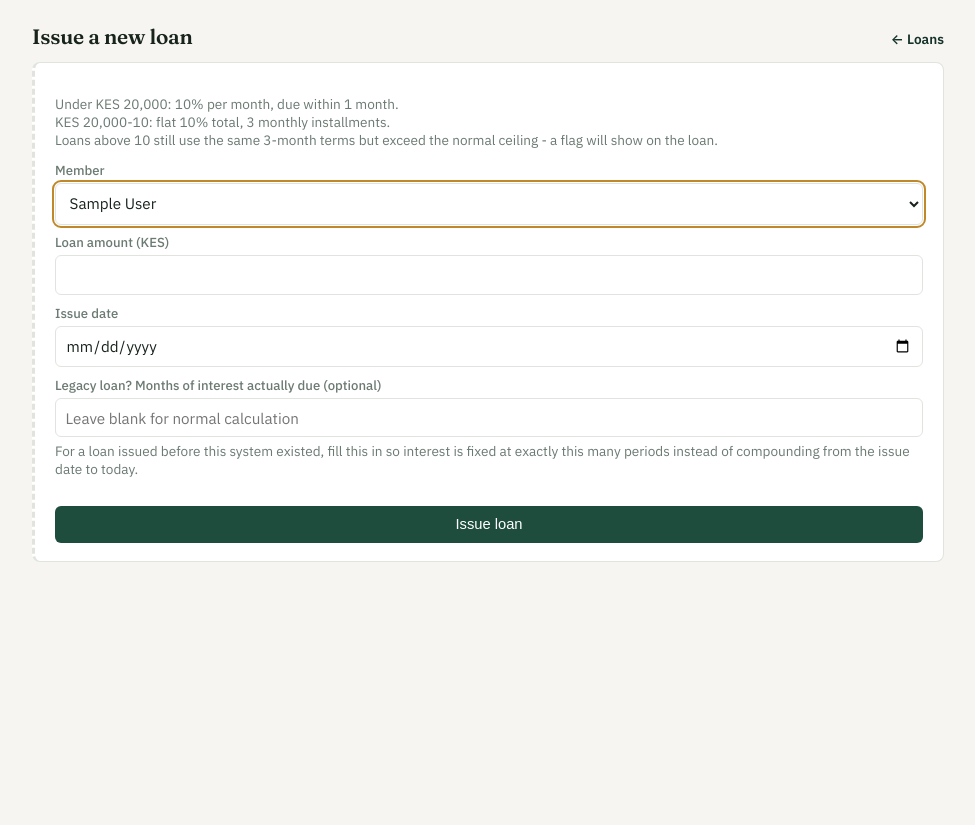
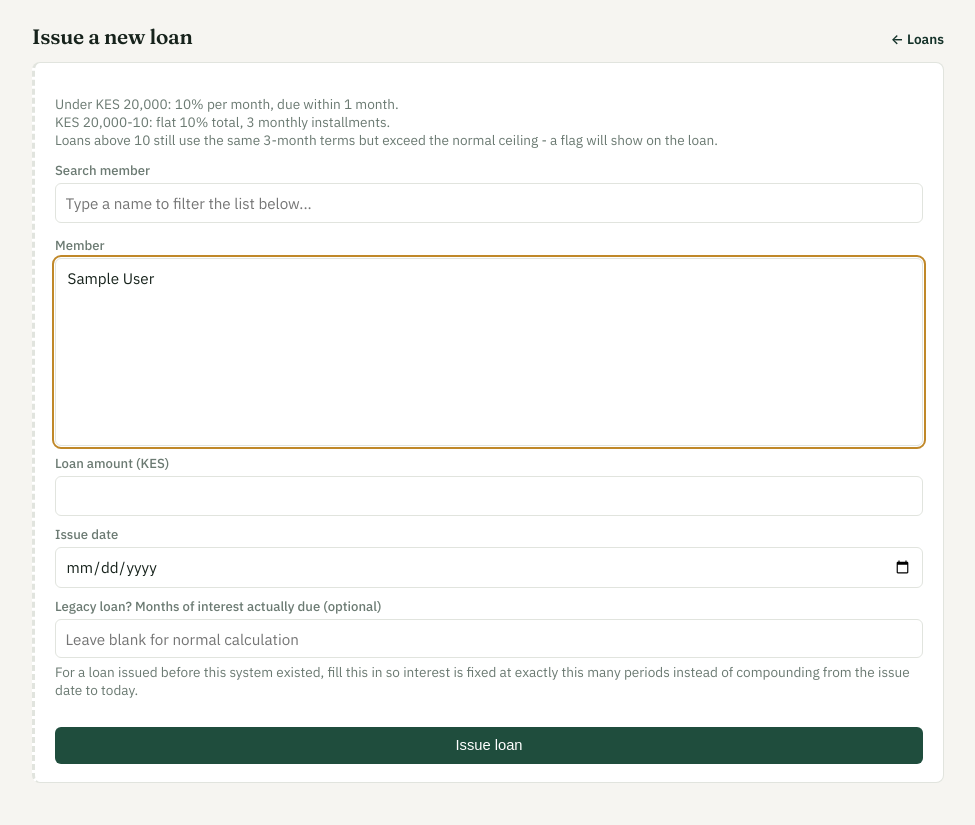
Before and after one commit to ndunguteresian12-ux/gcsshg-system, a FastAPI app: template templates/loan_issue.html in a window 1280 px wide. Shown: the part 61-886 px from the top of the page, without its empty margins (152-1127 px from the left). Before the commit the page ends 623 px from the top, so only its background shows below. Run offline with FastAPI, Linux system fonts and the light colour scheme; the template is opened without the code that fills it: most values are stand-ins (such as "Sample title", 1, 10 or a date in 2020); some libraries are stand-ins or nearby versions.

Commit message:
Add live member search to issue-loan page

```diff
--- a/templates/loan_issue.html
+++ b/templates/loan_issue.html
@@ -27,10 +27,13 @@
     Loans above {{ "{:,.0f}".format(high_loan_ceiling) }} still use the same 3-month terms but exceed the normal ceiling - a flag will show on the loan.
   </p>
   <form method="post" action="/dashboard/issue-loan">
-    <label for="member_id">Member</label>
-    <select id="member_id" name="member_id" required autofocus>
+    <label for="member_search">Search member</label>
+    <input type="text" id="member_search" placeholder="Type a name to filter the list below..." autocomplete="off">
+
+    <label for="member_id" style="margin-top:0.9rem;">Member</label>
+    <select id="member_id" name="member_id" required autofocus size="8" style="height:auto;">
       {% for m in members %}
-      <option value="{{ m.id }}">{{ m.full_name }}</option>
+      <option value="{{ m.id }}" data-name="{{ m.full_name|lower }}">{{ m.full_name }}</option>
       {% endfor %}
     </select>
 
@@ -54,4 +57,23 @@
   </form>
 </div>
 
+<script>
+(function() {
+  const search = document.getElementById('member_search');
+  const select = document.getElementById('member_id');
+  const options = Array.from(select.options);
+
+  search.addEventListener('input', function() {
+    const term = search.value.trim().toLowerCase();
+    let firstMatch = null;
+    options.forEach(function(opt) {
+      const matches = !term || opt.dataset.name.includes(term);
+      opt.style.display = matches ? '' : 'none';
+      if (matches && !firstMatch) firstMatch = opt;
+    });
+    if (firstMatch) select.value = firstMatch.value;
+  });
+})();
+</script>
+
 {% endblock %}
```
